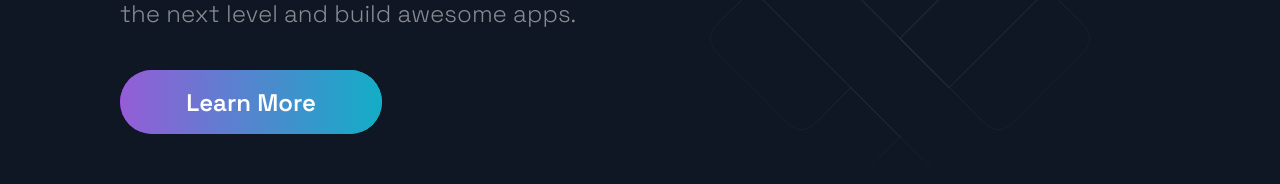
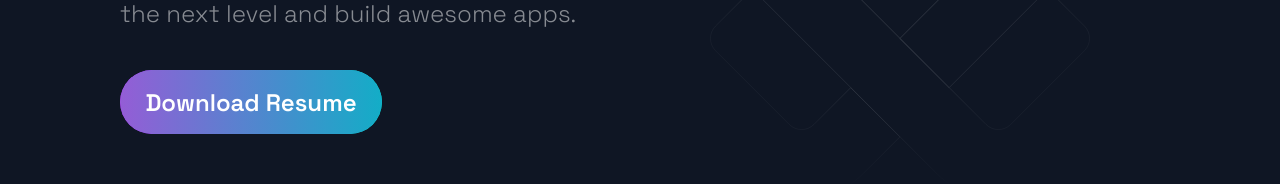
Before and after one commit to thomascvan/thomascvan.github.io, a Next.js app: page / in a window 1280 px wide. Shown: the part 432-616 px from the top of the page. Built offline with nearby package versions, Linux system fonts and the light colour scheme.

Commit message:
added resume download

```diff
--- a/src/components/Hero/Hero.js
+++ b/src/components/Hero/Hero.js
@@ -4,7 +4,21 @@ import { Section, SectionText, SectionTitle } from '../../styles/GlobalComponent
 import Button from '../../styles/GlobalComponents/Button';
 import { LeftSection } from './HeroStyles';
 
-const Hero = (props) => (
+const Hero = (props) => {
+
+  const handleDownloadResume = () => {
+    const resumeDownloadLink = 'https://drive.google.com/u/0/uc?id=1SzdC6qj3iYQB23hTXB7l1AapJ1V3mVU1&export=download';
+
+    const downloadLink = document.createElement('a');
+    downloadLink.href = resumeDownloadLink;
+    downloadLink.download = 'resume.pdf';
+    downloadLink.target = '_blank';
+    downloadLink.rel = 'noopener noreferrer';
+
+    downloadLink.click();
+  };
+
+  return (
     <>
       <Section row nopadding>
         <LeftSection>
@@ -15,10 +29,11 @@ const Hero = (props) => (
           <SectionText>
           The purpose of JavaScript Mastery is to help aspiring and established developers to take their development skills to the next level and build awesome apps.
           </SectionText>
-        <Button onClick={props.handleClick}>Learn More</Button>
+          <Button onClick={handleDownloadResume}>Download Resume</Button>
         </LeftSection>
       </Section>
     </>
   );
+}
 
 export default Hero;
```
Lines whose indentation alone changed are shown as unchanged.
